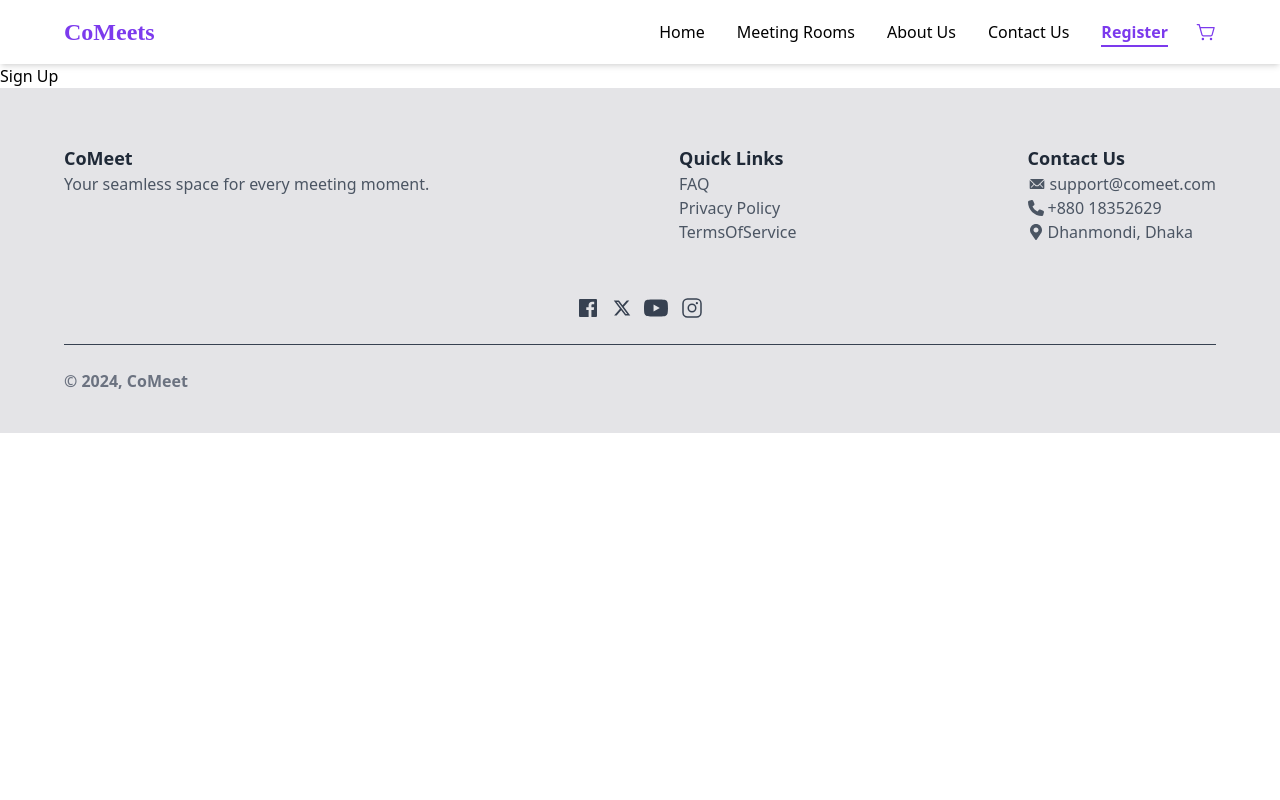
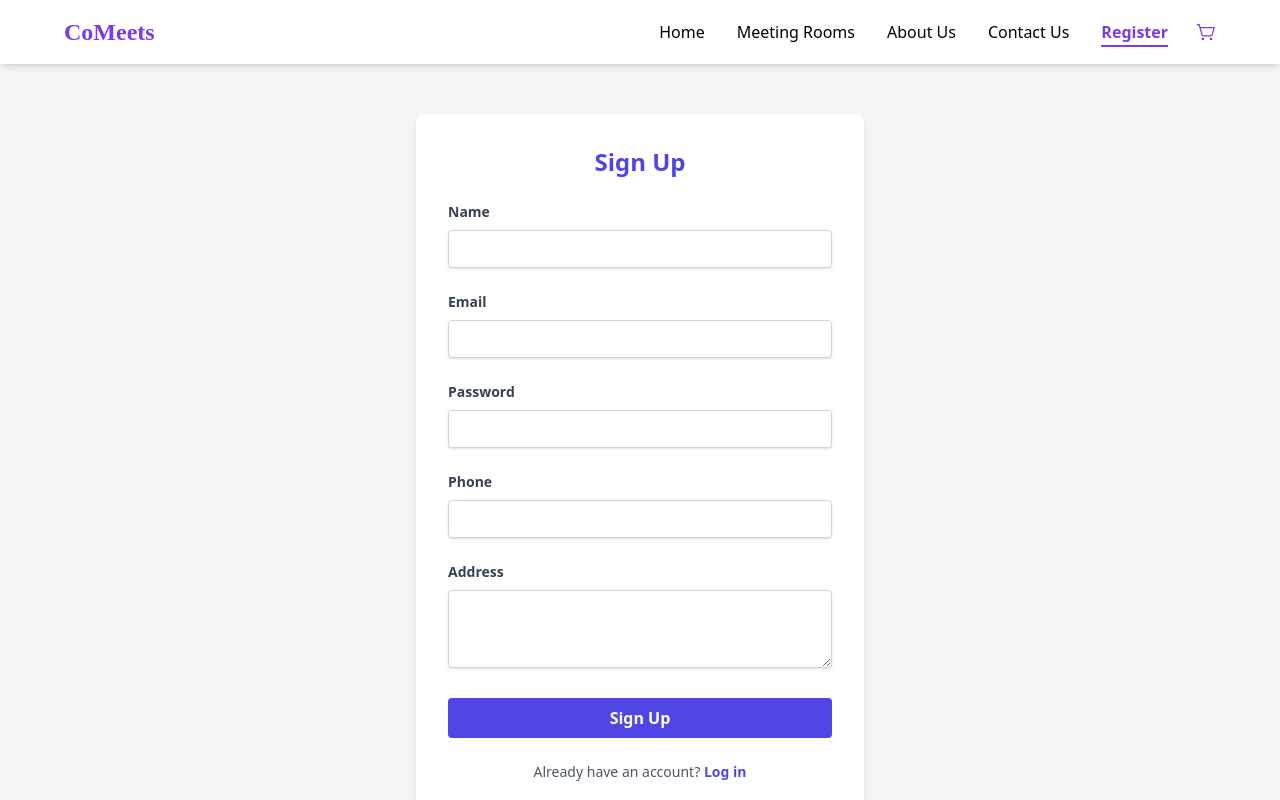
Before and after one commit to ShamimaNasrin/co-meet-client, a React (Vite) app: page /signup in a window 1280 px wide. Shown: the top 800 px of the page. Built offline with nearby package versions, Linux system fonts and the light colour scheme.

Commit message:
login and sign up

```diff
--- a/src/pages/login/LoginMain.tsx
+++ b/src/pages/login/LoginMain.tsx
@@ -1,13 +1,115 @@
 import { useEffect } from "react";
 import useTitle from "../../customHooks/useTitle";
+import { useForm, SubmitHandler } from "react-hook-form";
 
-const LoginMain = () => {
+interface IFormInput {
+  email: string;
+  password: string;
+}
+
+const LoginMain: React.FC = () => {
+  const {
+    register,
+    handleSubmit,
+    formState: { errors },
+  } = useForm<IFormInput>();
+
+  const onSubmit: SubmitHandler<IFormInput> = (data) => {
+    console.log(data);
+    // Handle login logic here
+  };
   //scrolltop
   useEffect(() => {
     window.scrollTo(0, 0);
   }, []);
   useTitle("Login");
-  return <div>Login</div>;
+  return (
+    <div className="flex items-center justify-center min-h-screen bg-gray-100 ">
+      <form
+        onSubmit={handleSubmit(onSubmit)}
+        className="bg-white shadow-md rounded-lg px-10 py-6 space-y-6 xl:w-[33%] lg:w-[33%] md:w-[60%] sm:w-[80%] w-[90%]"
+      >
+        <h2 className="text-2xl font-semibold text-center text-indigo-600">
+          Login
+        </h2>
+
+        <div>
+          <label
+            className="block text-gray-700 text-sm font-bold mb-2"
+            htmlFor="email"
+          >
+            Email
+          </label>
+          <input
+            type="email"
+            id="email"
+            {...register("email", { required: "Email is required" })}
+            className={`shadow appearance-none border rounded w-full py-2 px-3 text-gray-700 leading-tight focus:outline-none focus:shadow-outline ${
+              errors.email ? "border-red-500" : "border-gray-300"
+            }`}
+          />
+          {errors.email && (
+            <p className="text-red-500 text-xs italic">
+              {errors.email.message}
+            </p>
+          )}
+        </div>
+
+        <div>
+          <label
+            className="block text-gray-700 text-sm font-bold mb-2"
+            htmlFor="password"
+          >
+            Password
+          </label>
+          <input
+            type="password"
+            id="password"
+            {...register("password", { required: "Password is required" })}
+            className={`shadow appearance-none border rounded w-full py-2 px-3 text-gray-700 leading-tight focus:outline-none focus:shadow-outline ${
+              errors.password ? "border-red-500" : "border-gray-300"
+            }`}
+          />
+          {errors.password && (
+            <p className="text-red-500 text-xs italic">
+              {errors.password.message}
+            </p>
+          )}
+        </div>
+
+        <div>
+          <button
+            type="submit"
+            className="bg-indigo-600 text-white font-bold py-2 px-4 rounded focus:outline-none focus:shadow-outline w-full hover:bg-indigo-700"
+          >
+            Login
+          </button>
+        </div>
+
+        <div className="flex justify-between">
+          <button
+            type="button"
+            className="text-indigo-600 hover:text-indigo-800 text-sm"
+          >
+            Forgot Password?
+          </button>
+        </div>
+
+        <div className="text-center">
+          <p className="text-gray-600 text-sm">
+            Don't have an account yet?
+            <a
+              href="/signup"
+              className="text-indigo-600 hover:text-indigo-800 font-semibold"
+            >
+              {" "}
+              Sign up
+            </a>
+          </p>
+        </div>
+      </form>
+    </div>
+  );
 };
 
 export default LoginMain;
--- a/src/pages/signUp/SignUpMain.tsx
+++ b/src/pages/signUp/SignUpMain.tsx
@@ -1,12 +1,172 @@
 import { useEffect } from "react";
 import useTitle from "../../customHooks/useTitle";
-const SignUpMain = () => {
+import { useForm, SubmitHandler } from "react-hook-form";
+
+interface IFormInput {
+  name: string;
+  email: string;
+  password: string;
+  phone: string;
+  address: string;
+}
+const SignUpMain: React.FC = () => {
+  const {
+    register,
+    handleSubmit,
+    formState: { errors },
+  } = useForm<IFormInput>();
+
+  const onSubmit: SubmitHandler<IFormInput> = (data) => {
+    console.log(data);
+    // Handle sign-up logic here
+  };
   //scrolltop
   useEffect(() => {
     window.scrollTo(0, 0);
   }, []);
   useTitle("Sign Up");
-  return <div>Sign Up</div>;
+  return (
+    <div className="flex items-center justify-center min-h-screen bg-gray-100 py-10">
+      <form
+        onSubmit={handleSubmit(onSubmit)}
+        className="bg-white shadow-md rounded-lg p-8 space-y-6 xl:w-[35%] lg:w-[35%] md:w-[60%] sm:w-[80%] w-[90%]"
+      >
+        <h2 className="text-2xl font-semibold text-center text-indigo-600">
+          Sign Up
+        </h2>
+
+        <div>
+          <label
+            className="block text-gray-700 text-sm font-bold mb-2"
+            htmlFor="name"
+          >
+            Name
+          </label>
+          <input
+            type="text"
+            id="name"
+            {...register("name", { required: "Name is required" })}
+            className={`shadow appearance-none border rounded w-full py-2 px-3 text-gray-700 leading-tight focus:outline-none focus:shadow-outline ${
+              errors.name ? "border-red-500" : "border-gray-300"
+            }`}
+          />
+          {errors.name && (
+            <p className="text-red-500 text-xs italic">{errors.name.message}</p>
+          )}
+        </div>
+
+        <div>
+          <label
+            className="block text-gray-700 text-sm font-bold mb-2"
+            htmlFor="email"
+          >
+            Email
+          </label>
+          <input
+            type="email"
+            id="email"
+            {...register("email", { required: "Email is required" })}
+            className={`shadow appearance-none border rounded w-full py-2 px-3 text-gray-700 leading-tight focus:outline-none focus:shadow-outline ${
+              errors.email ? "border-red-500" : "border-gray-300"
+            }`}
+          />
+          {errors.email && (
+            <p className="text-red-500 text-xs italic">
+              {errors.email.message}
+            </p>
+          )}
+        </div>
+
+        <div>
+          <label
+            className="block text-gray-700 text-sm font-bold mb-2"
+            htmlFor="password"
+          >
+            Password
+          </label>
+          <input
+            type="password"
+            id="password"
+            {...register("password", { required: "Password is required" })}
+            className={`shadow appearance-none border rounded w-full py-2 px-3 text-gray-700 leading-tight focus:outline-none focus:shadow-outline ${
+              errors.password ? "border-red-500" : "border-gray-300"
+            }`}
+          />
+          {errors.password && (
+            <p className="text-red-500 text-xs italic">
+              {errors.password.message}
+            </p>
+          )}
+        </div>
+
+        <div>
+          <label
+            className="block text-gray-700 text-sm font-bold mb-2"
+            htmlFor="phone"
+          >
+            Phone
+          </label>
+          <input
+            type="tel"
+            id="phone"
+            {...register("phone", { required: "Phone number is required" })}
+            className={`shadow appearance-none border rounded w-full py-2 px-3 text-gray-700 leading-tight focus:outline-none focus:shadow-outline ${
+              errors.phone ? "border-red-500" : "border-gray-300"
+            }`}
+          />
+          {errors.phone && (
+            <p className="text-red-500 text-xs italic">
+              {errors.phone.message}
+            </p>
+          )}
+        </div>
+
+        <div>
+          <label
+            className="block text-gray-700 text-sm font-bold mb-2"
+            htmlFor="address"
+          >
+            Address
+          </label>
+          <textarea
+            id="address"
+            {...register("address", { required: "Address is required" })}
+            className={`shadow appearance-none border rounded w-full py-2 px-3 text-gray-700 leading-tight focus:outline-none focus:shadow-outline ${
+              errors.address ? "border-red-500" : "border-gray-300"
+            }`}
+            rows={3}
+          />
+          {errors.address && (
+            <p className="text-red-500 text-xs italic">
+              {errors.address.message}
+            </p>
+          )}
+        </div>
+
+        <div>
+          <button
+            type="submit"
+            className="bg-indigo-600 text-white font-bold py-2 px-4 rounded focus:outline-none focus:shadow-outline w-full hover:bg-indigo-700"
+          >
+            Sign Up
+          </button>
+        </div>
+
+        <div className="text-center">
+          <p className="text-gray-600 text-sm">
+            Already have an account?
+            <a
+              href="/login"
+              className="text-indigo-600 hover:text-indigo-800 font-semibold"
+            >
+              {" "}
+              Log in
+            </a>
+          </p>
+        </div>
+      </form>
+    </div>
+  );
 };
 
 export default SignUpMain;
```
